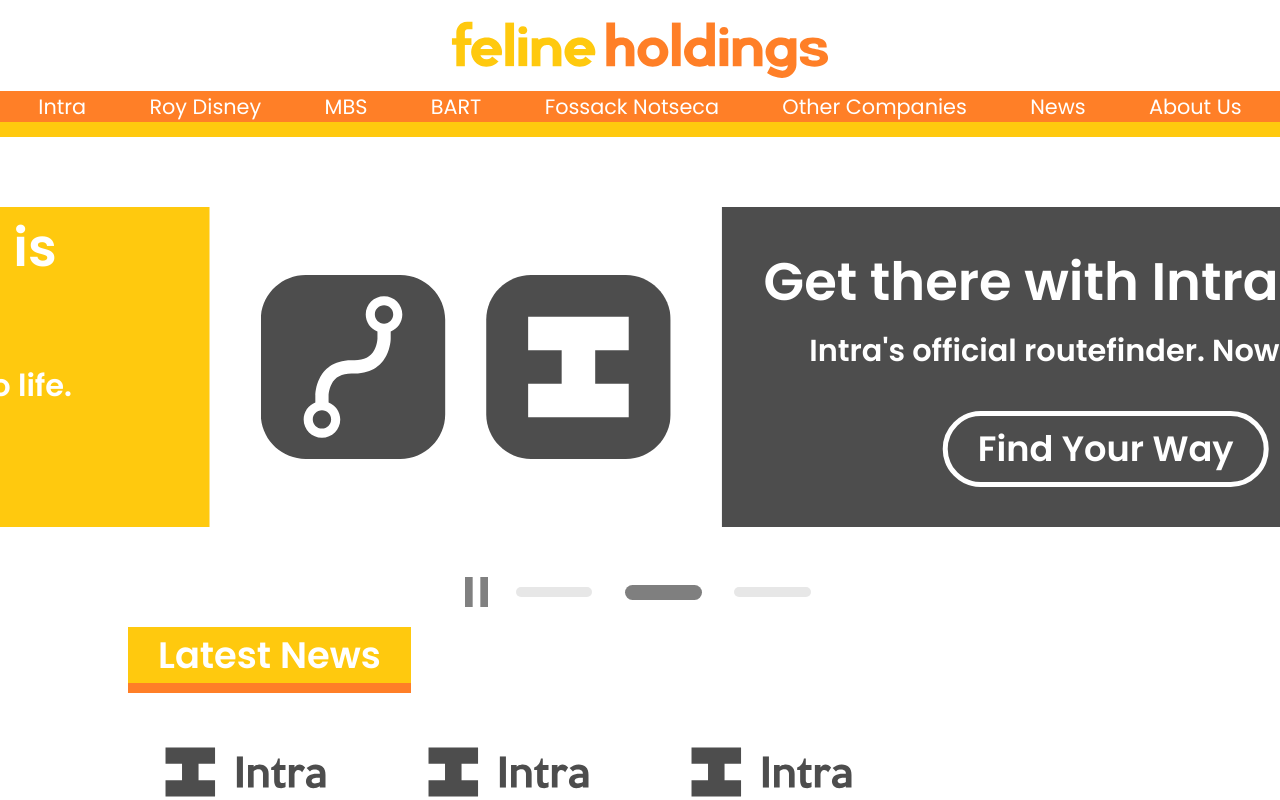
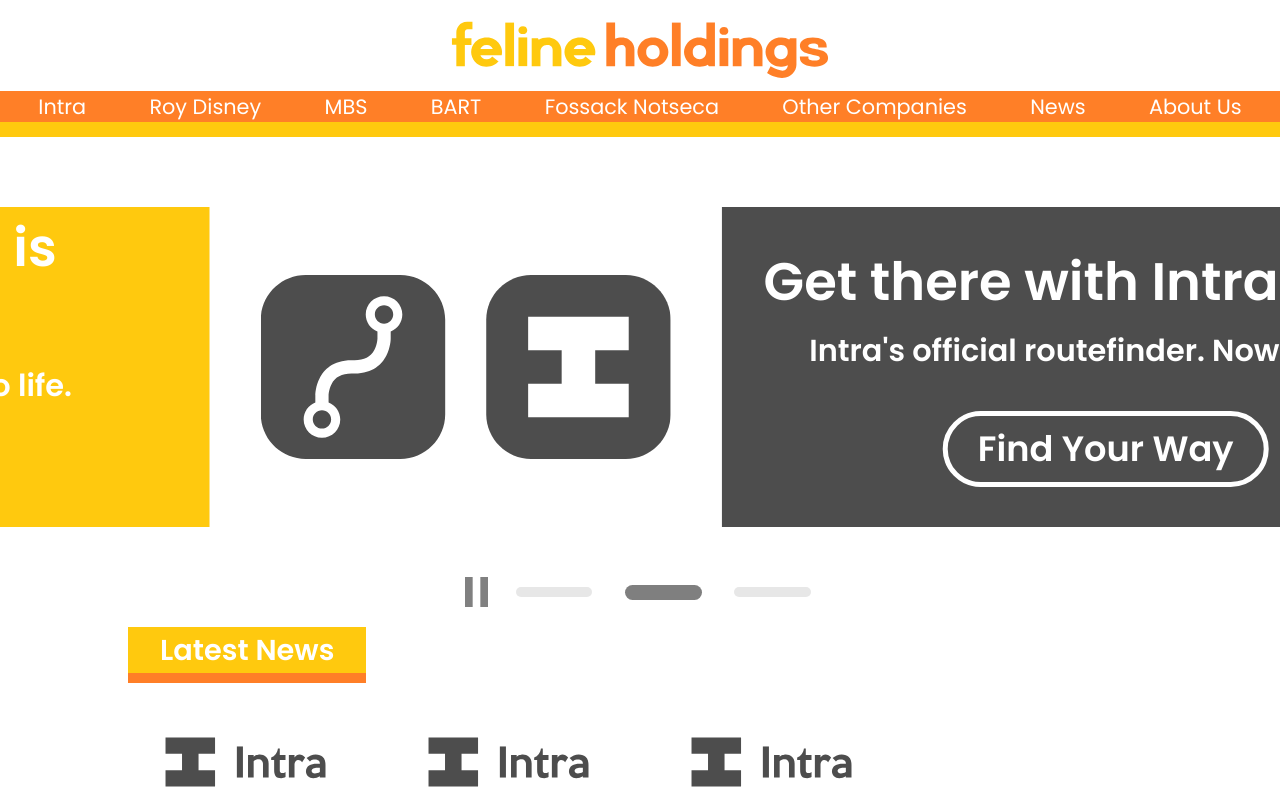
Before and after one commit to KittyCat11231/Feline-Holdings, a React (Create React App) app: page / in a window 1280 px wide. Shown: the top 800 px of the page. Built offline with nearby package versions, Linux system fonts and the light colour scheme; grey boxes are pictures that could not be loaded.

Commit message:
some css changes

```diff
--- a/src/components/GridPost.module.css
+++ b/src/components/GridPost.module.css
@@ -1,6 +1,7 @@
 .container {
-    width: 350px;
-    height: 350px;
+    max-width: 350px;
+    max-height: 350px;
+    width: 30vh;
     position: relative;
     text-decoration: none;
 }
--- a/src/components/SectionHeader.module.css
+++ b/src/components/SectionHeader.module.css
@@ -1,16 +1,20 @@
 .container {
     margin-left: 10%;
     width: fit-content;
+    height: 7vh;
+    max-height: 60px;
     background-color: #ffc90e;
-    padding-left: 30px;
-    padding-right: 30px;
+    padding-left: 2em;
+    padding-right: 2em;
     border-bottom: 10px solid #ff7f27;
+    display: flex;
+    align-items: center;
 }
 
 .text {
     font-weight: 600;
     color: white;
-    font-size: 2.3rem;
+    font-size: 1.8em;
     margin-top: 0;
     margin-bottom: 0;
 }
```
